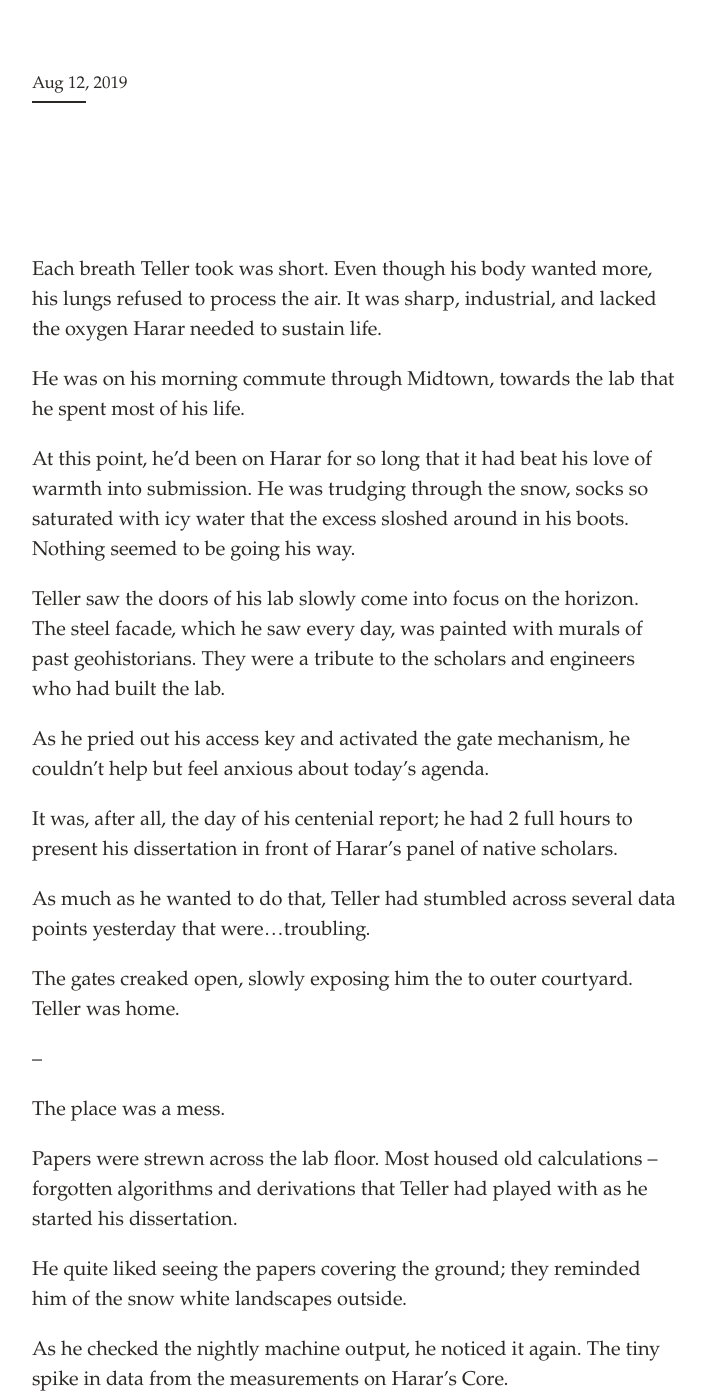
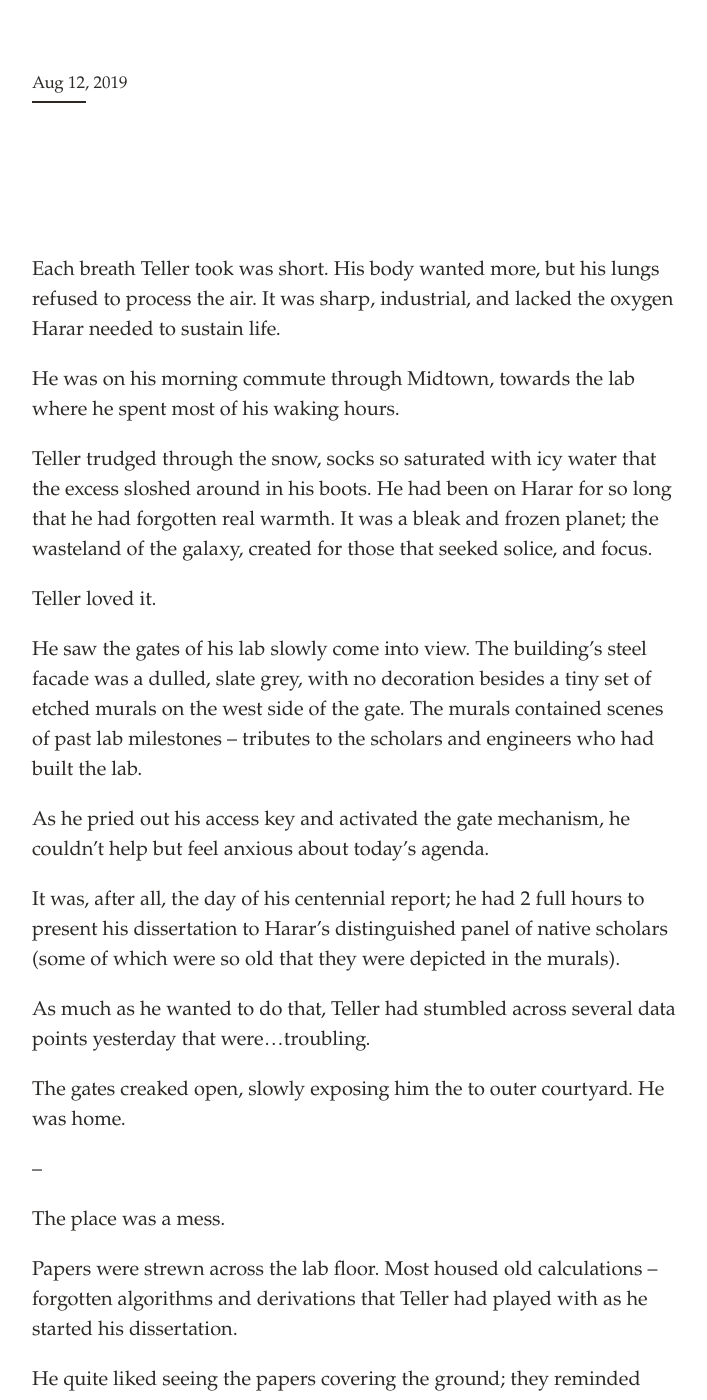
Before and after one commit to svvchen/nervxious, a Jekyll site: the page built from _posts/2019-08-12-teller.markdown, in a window 1280 px wide and 1400 px high, scrolled down 239 px. Shown: the whole window, without its empty margins (286-993 px from the left). Built offline with Jekyll 4.4.1, drawn with Linux system fonts in a browser that asks for light colours; comment, search, counter and statistics services are not loaded.

Commit message:
Update 2019-08-12-teller.markdown

```diff
--- a/_posts/2019-08-12-teller.markdown
+++ b/_posts/2019-08-12-teller.markdown
@@ -4,21 +4,23 @@ title:  "Teller Tale"
 date:   2019-08-12 12:26:58 -0700
 categories: Short
 ---
-Each breath Teller took was short. Even though his body wanted more, his lungs refused to process the air. It was sharp, industrial, and lacked the oxygen Harar needed to sustain life.
+Each breath Teller took was short. His body wanted more, but his lungs refused to process the air. It was sharp, industrial, and lacked the oxygen Harar needed to sustain life.
 
-He was on his morning commute through Midtown, towards the lab that he spent most of his life.
+He was on his morning commute through Midtown, towards the lab where he spent most of his waking hours.
 
-At this point, he'd been on Harar for so long that it had beat his love of warmth into submission. He was trudging through the snow, socks so saturated with icy water that the excess sloshed around in his boots. Nothing seemed to be going his way.
+Teller trudged through the snow, socks so saturated with icy water that the excess sloshed around in his boots. He had been on Harar for so long that he had forgotten real warmth. It was a bleak and frozen planet; the wasteland of the galaxy, created for those that seeked solice, and focus.
 
-Teller saw the doors of his lab slowly come into focus on the horizon. The steel facade, which he saw every day, was painted with murals of past geohistorians. They were a tribute to the scholars and engineers who had built the lab.
+Teller loved it.
+
+He saw the gates of his lab slowly come into view. The building's steel facade was a dulled, slate grey, with no decoration besides a tiny set of etched murals on the west side of the gate. The murals contained scenes of past lab milestones -- tributes to the scholars and engineers who had built the lab.
 
 As he pried out his access key and activated the gate mechanism, he couldn't help but feel anxious about today's agenda.
 
-It was, after all, the day of his centenial report; he had 2 full hours to present his dissertation in front of Harar's panel of native scholars.
+It was, after all, the day of his centennial report; he had 2 full hours to present his dissertation to Harar's distinguished panel of native scholars (some of which were so old that they were depicted in the murals).
 
 As much as he wanted to do that, Teller had stumbled across several data points yesterday that were...troubling.
 
-The gates creaked open, slowly exposing him the to outer courtyard. Teller was home.
+The gates creaked open, slowly exposing him the to outer courtyard. He was home.
 
 --
 
```
